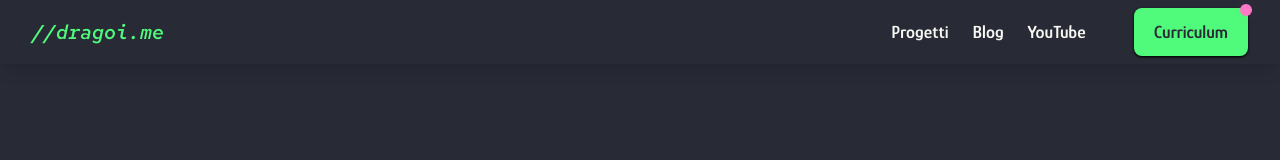
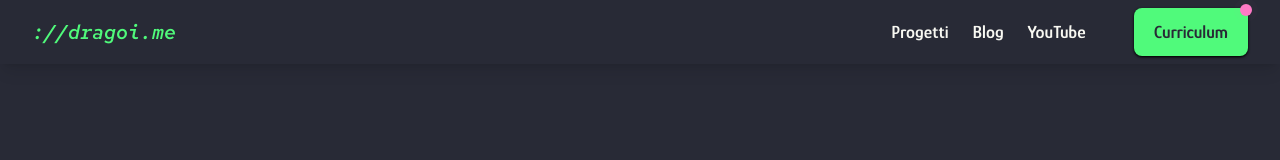
Before and after one commit to stindrago/costin-dragoi-website-2022, a React (Vite) app: page / in a window 1280 px wide. Shown: the top 160 px of the page. Built offline with nearby package versions, Linux system fonts and the light colour scheme; what tailwindcss-animatecss would draw is missing.

Commit message:
Changed the nav bar link

```diff
--- a/src/constants/index.js
+++ b/src/constants/index.js
@@ -1,7 +1,7 @@
 import cv from "../assets/documents/cv.pdf"
 
 export const name = "Costin Dragoi";
-export const domain = "//dragoi.me";
+export const domain = "://dragoi.me";
 export const description = "Certa è la strada, incerto è il successo.";
 export const copyright = "Copyright \u{00A9} 2022 Costin Dragoi";
 
```
